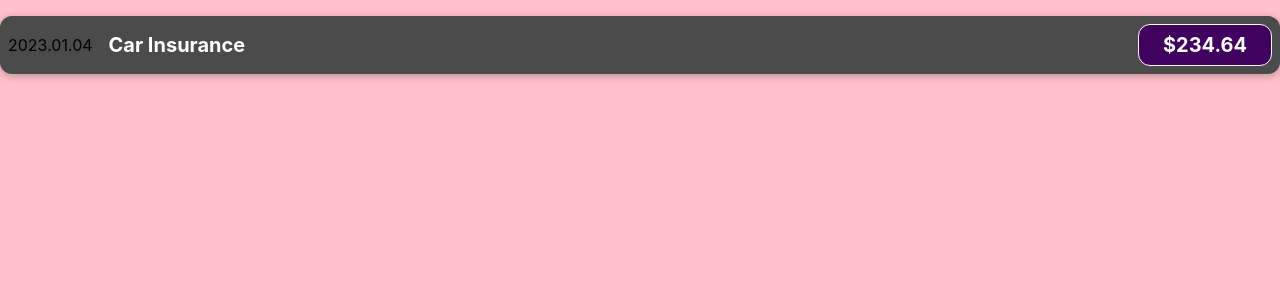
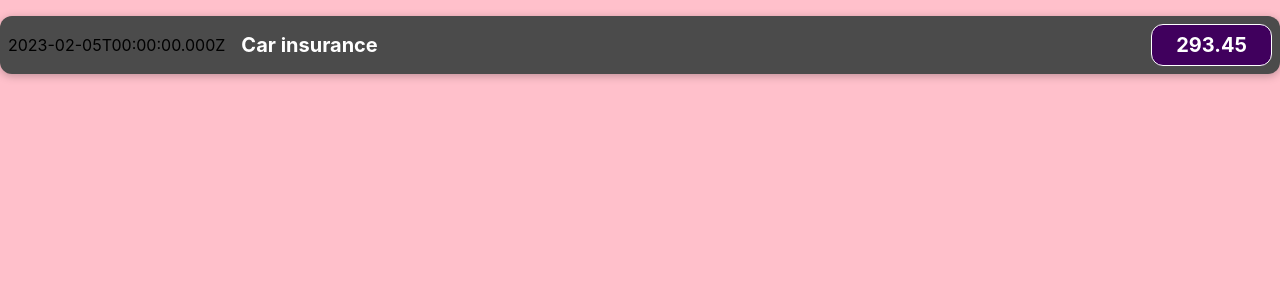
Before and after one commit to logdotjar/perfect-react, a JavaScript app in the folder react-complete-guide/: page / in a window 1280 px wide. Shown: the top 300 px of the page. Built offline with nearby package versions, Linux system fonts and the light colour scheme; the HTML template or start-up script is replaced by a standard one.

Commit message:
JSX 동적데이터 출력및 표현식

```diff
--- a/react-complete-guide/src/components/ExpenseItem.js
+++ b/react-complete-guide/src/components/ExpenseItem.js
@@ -4,12 +4,20 @@
 
 
 function ExpenseItem(){
+
+    const expenseDate = new Date(2023,1,5);
+    const expenseTitle = "Car insurance";
+    const expenseAmount = 293.45;
+
     return (
         <div className="expense-item">
-            <div>2023.01.04</div>
+            <div>{expenseDate.toISOString()}</div>
+            {/*date객체이기때문에 expenseDate로 바로 출력불가능*/}
             <div className="expense-item__description">
-                <h2>Car Insurance</h2>
-                <div className="expense-item__price">$234.64</div>
+                <h2>{expenseTitle}</h2>
+                <div className="expense-item__price">
+                    {expenseAmount}
+                </div>
             </div>
         </div>
     );
```
Also changed, not shown: 1 other file (tests, documents, lock files or other folders).
